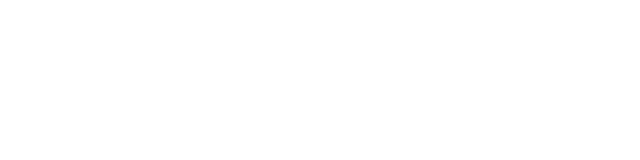
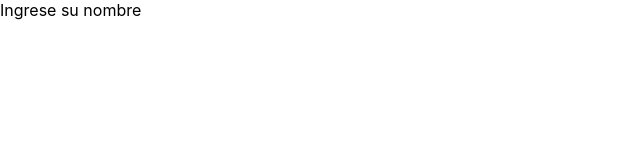
Before and after one commit to vazqueznahuel/Clementina, a React (Create React App) app: page / in a window 1280 px wide. Shown: the top 160 px of the page, without its empty margins (0-640 px from the left). Built offline with nearby package versions, Linux system fonts and the light colour scheme.

Commit message:
Agregando el componente Label al form

```diff
--- a/src/components/form/form.jsx
+++ b/src/components/form/form.jsx
@@ -1,7 +1,10 @@
+import Label from '../label/label.jsx'
 function Form(props) {
     return (
     <div>
-
+        <form method="POST">
+            <Label infoLabel="Ingrese su nombre"/>
+        </form>
     </div>
     );
     }
```
